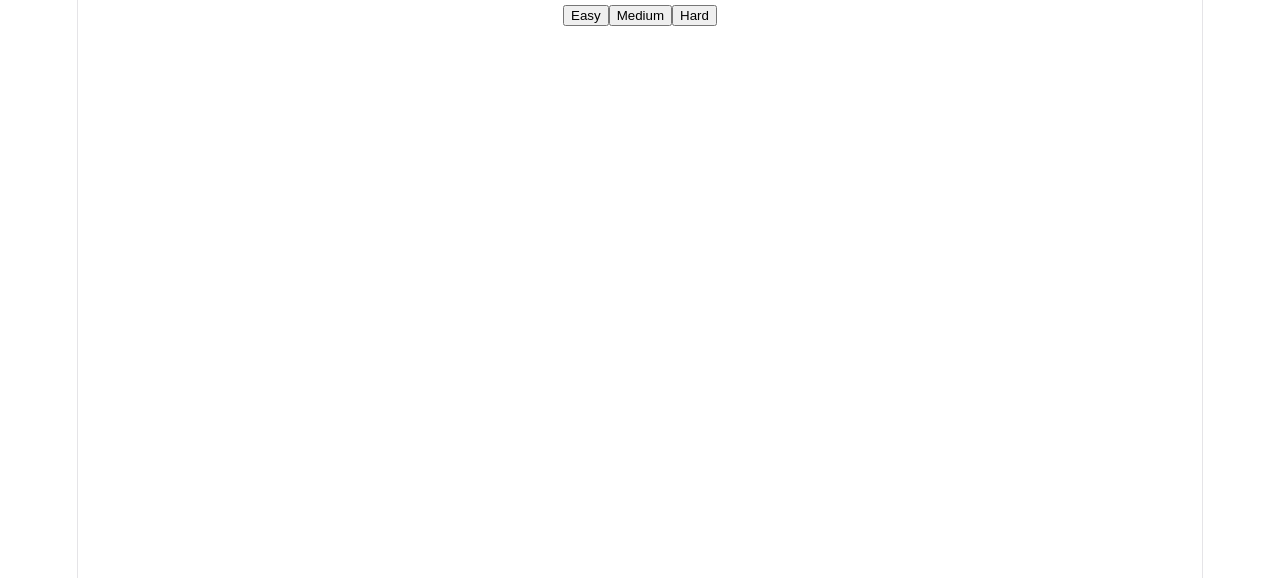
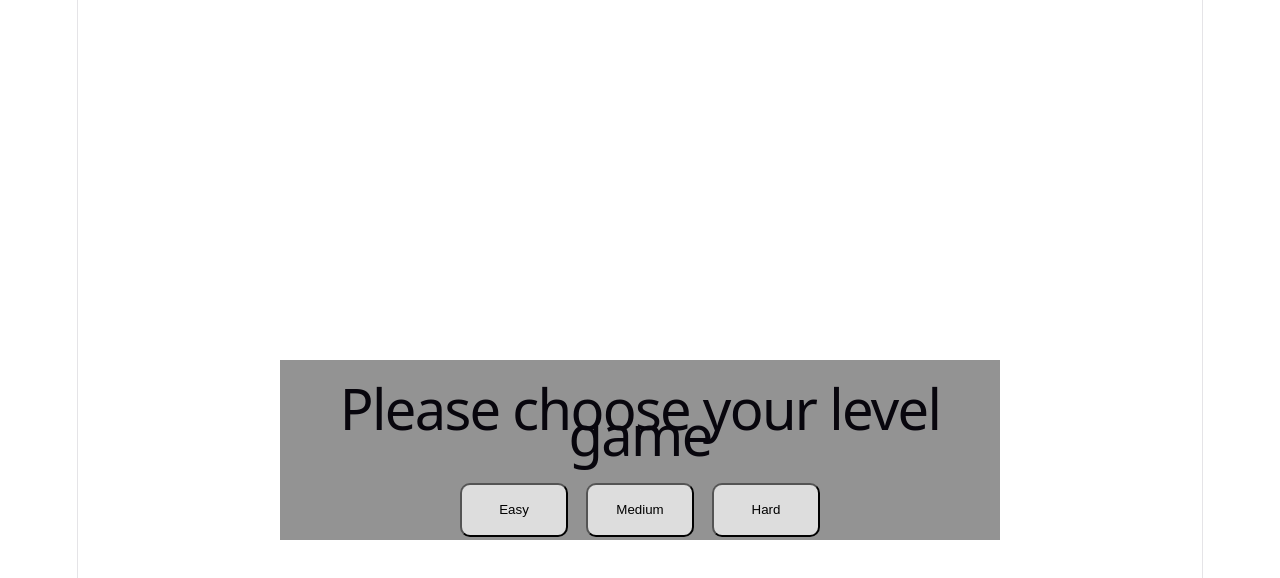
Before and after one commit to nguyensieu-gmer/memory_card, a React (Vite) app: page / in a window 1280 px wide. Shown: the top 578 px of the page. Built offline with nearby package versions, Linux system fonts and the light colour scheme.

Commit message:
Add title

```diff
--- a/src/component/gameLevel.jsx
+++ b/src/component/gameLevel.jsx
@@ -1,4 +1,5 @@
 import radomPokemon from "./randomListOfPokemon.js";
+import "../style/level.css";
 
 export function Level({ setRandomList, setGamePlay }) {
   function handleClick(e) {
@@ -7,6 +8,8 @@ export function Level({ setRandomList, setGamePlay }) {
     setGamePlay(true);
   }
   return (
+    <div className="level">
+      <h1>Please choose your level game</h1>
       <div className="level_buttons">
         <button value={5} onClick={handleClick}>
           Easy
@@ -18,5 +21,6 @@ export function Level({ setRandomList, setGamePlay }) {
           Hard
         </button>
       </div>
+    </div>
   );
 }
```
Lines whose indentation alone changed are shown as unchanged.
